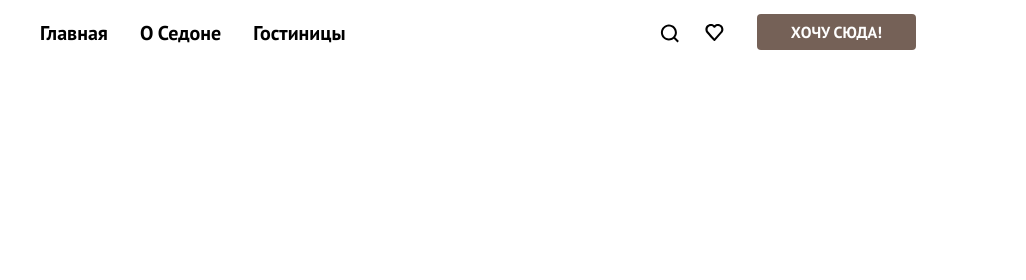
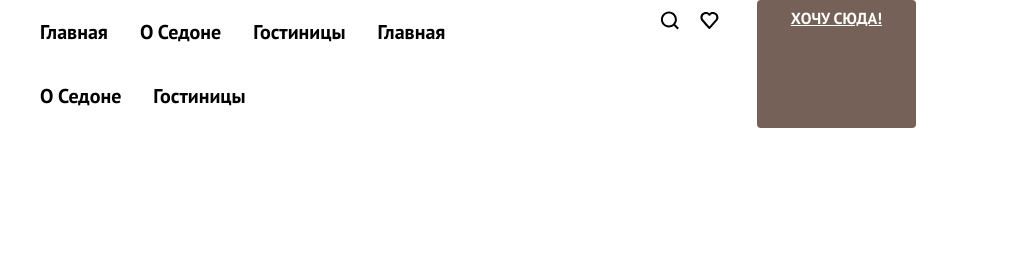
Before and after one commit to echenko/sedona, a plain HTML site: page index.html in a window 1280 px wide. Shown: the top 280 px of the page, 254-1280 px from the left. Drawn offline with Linux system fonts and the light colour scheme.

Commit message:
22/04 23-10

```diff
--- a/index.html
+++ b/index.html
@@ -11,7 +11,7 @@
   <body class="body-container">
     <header class="header-container">
       <nav class="navigation-container">
-        <a class="navigation-logo" href="#">
+        <a class="navigation-logo-link" href="#">
           <img src="/icons/logo.svg" alt="navigation-logo">
         </a>
         <ul class="navigation-list-links">
@@ -24,22 +24,34 @@
           <li class="navigation-list-item">
             <a class="navigation-list-link" href="#">Гостиницы</a>
           </li>
+          <li class="navigation-list-item">
+            <a class="navigation-list-link" href="#">Главная</a>
+          </li>
+          <li class="navigation-list-item">
+            <a class="navigation-list-link" href="#">О седоне</a>
+          </li>
+          <li class="navigation-list-item">
+            <a class="navigation-list-link" href="#">Гостиницы</a>
+          </li>
         </ul>
-        <ul class="navigation-list-icons">
+        <ul class="navigation-list-items">
           <li class="navigation-list-item">
             <a class="navigation-list-link" href="#">
-              <svg xmlns="http://www.w3.org/2000/svg" width="19" height="19" fill="none" viewBox="0 0 19 19"><path fill="currentColor" d="m18.893 17.008-3.7-3.68c1-1.292 1.7-2.983 1.7-4.872 0-4.376-3.6-7.956-8-7.956s-8 3.68-8 8.055c0 4.376 3.6 7.956 8 7.956 1.8 0 3.5-.597 4.9-1.69l3.7 3.679 1.4-1.492Zm-10-2.486c-3.3 0-6-2.685-6-5.967 0-3.282 2.7-5.967 6-5.967s6 2.685 6 5.967c0 3.282-2.7 5.967-6 5.967Z"/></svg>
+              <svg width="20" height="20" viewBox="0 0 20 20" fill="none" xmlns="http://www.w3.org/2000/svg">
+                <path d="M19.8928 18.0083L16.1928 14.3287C17.1928 13.0359 17.8928 11.3453 17.8928 9.4558C17.8928 5.08011 14.2928 1.5 9.89282 1.5C5.49282 1.5 1.89282 5.17956 1.89282 9.55525C1.89282 13.9309 5.49282 17.511 9.89282 17.511C11.6928 17.511 13.3928 16.9144 14.7928 15.8204L18.4928 19.5L19.8928 18.0083ZM9.89282 15.5221C6.59282 15.5221 3.89282 12.837 3.89282 9.55525C3.89282 6.27348 6.59282 3.5884 9.89282 3.5884C13.1928 3.5884 15.8928 6.27348 15.8928 9.55525C15.8928 12.837 13.1928 15.5221 9.89282 15.5221Z" fill="black"/>
+                </svg>
+
             </a>
           </li>
           <li class="navigation-list-item">
             <a class="navigation-list-link" href="#">
-              <svg xmlns="http://www.w3.org/2000/svg" width="19" height="17" fill="none" viewBox="0 0 19 17"><path fill="currentColor" d="M9.293 17c-.3 0-.6-.1-.8-.4-5.4-6.1-6.7-7.5-7-7.9-.7-.9-1.1-2.1-1.1-3.3 0-3 2.4-5.4 5.5-5.4 1.3 0 2.5.5 3.5 1.3 1-.8 2.3-1.3 3.5-1.3 3 0 5.5 2.4 5.5 5.4 0 1.3-.5 2.5-1.3 3.4l-7 7.9c-.2.2-.4.3-.8.3Zm-6-9.5c.3.4 3.5 4 6.1 6.9l6.2-7c.5-.5.7-1.2.7-2 0-1.8-1.5-3.3-3.3-3.3-1 0-2 .5-2.7 1.3-.3.3-.6.4-.9.4-.3 0-.6-.2-.8-.4-.7-.8-1.7-1.3-2.7-1.3-1.8 0-3.3 1.5-3.3 3.3-.1.9.3 1.6.7 2.1-.1 0-.1 0 0 0Z"/></svg>
+              <svg width="20" height="20" viewBox="0 0 20 20" fill="none" xmlns="http://www.w3.org/2000/svg">
+                <path d="M10.2928 19C9.99282 19 9.69282 18.9 9.49282 18.6C4.09282 12.5 2.79282 11.1 2.49282 10.7C1.79282 9.8 1.39282 8.6 1.39282 7.4C1.39282 4.4 3.79282 2 6.89282 2C8.19282 2 9.39282 2.5 10.3928 3.3C11.3928 2.5 12.6928 2 13.8928 2C16.8928 2 19.3928 4.4 19.3928 7.4C19.3928 8.7 18.8928 9.9 18.0928 10.8L11.0928 18.7C10.8928 18.9 10.6928 19 10.2928 19ZM4.29282 9.5C4.59282 9.9 7.79282 13.5 10.3928 16.4L16.5928 9.4C17.0928 8.9 17.2928 8.2 17.2928 7.4C17.2928 5.6 15.7928 4.1 13.9928 4.1C12.9928 4.1 11.9928 4.6 11.2928 5.4C10.9928 5.7 10.6928 5.8 10.3928 5.8C10.0928 5.8 9.79282 5.6 9.59282 5.4C8.89282 4.6 7.89282 4.1 6.89282 4.1C5.09282 4.1 3.59282 5.6 3.59282 7.4C3.49282 8.3 3.89282 9 4.29282 9.5C4.19282 9.5 4.19282 9.5 4.29282 9.5Z" fill="black"/>
+                </svg>
             </a>
           </li>
-          <li class="navigation-list-item">
-            <a class="navigation-list-link button-brown" href="#">Хочу сюда!</a>
-          </li>
         </ul>
+        <a class="navigation-button button-brown" href="#">Хочу сюда!</a>
       </nav>
     </header>
     <main class="main-container">2</main>
--- a/styles/styles.css
+++ b/styles/styles.css
@@ -25,6 +25,8 @@ html {
 /* button-browns */
 .button-brown {
   background-color: #756157;
+  border-radius: 4px;
+  color: #ffffff;
 }
 
 .button-brown:hover {
@@ -60,11 +62,12 @@ html {
 /* navigation */
 .navigation-container {
   display: grid;
-  grid-template-columns: 140px 2fr 1fr;
+  grid-template-columns: 140px 3fr 1fr auto;
+  grid-template-rows: auto;
   gap: 28px;
 }
 
-.navigation-logo {
+.navigation-logo-link {
   display: block;
   margin-bottom: -20px;
 }
@@ -75,9 +78,6 @@ html {
   list-style-type: none;
   padding: 0;
   margin: 0;
-  font-family: 'PT Sans';
-  font-weight: 700;
-  font-size: 20px;
 }
 
 .navigation-list-link {
@@ -89,31 +89,37 @@ html {
   display: block;
   padding: 20px 16px;
   text-transform: capitalize;
+  text-decoration: none;
+  font-family: "PT Sans";
+  font-weight: 700;
+  font-size: 20px;
+  line-height: 24px;
 }
 
-.navigation-list-icons {
+.navigation-list-items {
   justify-content: flex-end;
   display: flex;
   flex-wrap: wrap;
+  justify-content: flex-end;
+  align-content: flex-start;
   list-style-type: none;
   padding: 0;
   margin: 0;
 }
 
-.navigation-list-icons .navigation-list-link {
+.navigation-list-items .navigation-list-link {
   display: block;
-  margin: 24px 13px;
+  padding: 10px;
 }
 
-.navigation-list-item .button-brown {
+.navigation-button {
+  display: inline-block;
   padding: 8px 34px;
-  color: #ffffff;
-  border-radius: 4px;
+
   font-family: 'PT Sans';
   font-weight: 700;
   font-size: 16px;
   text-transform: uppercase;
-  margin: 14px 0 14px 20px;
 }
 
 /* main */
```
